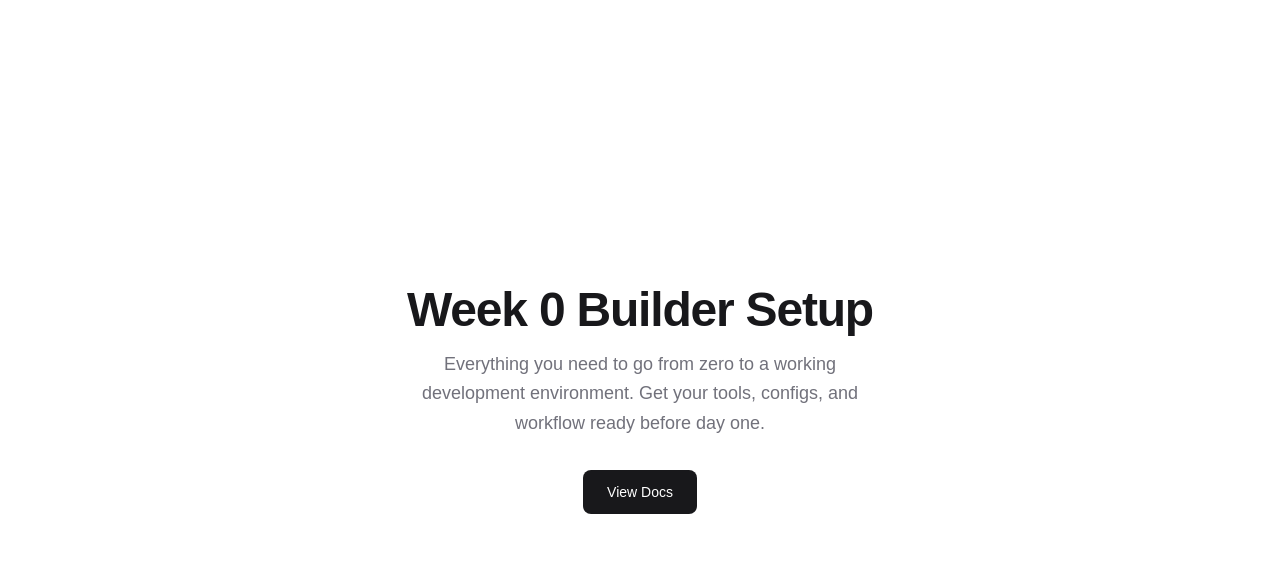
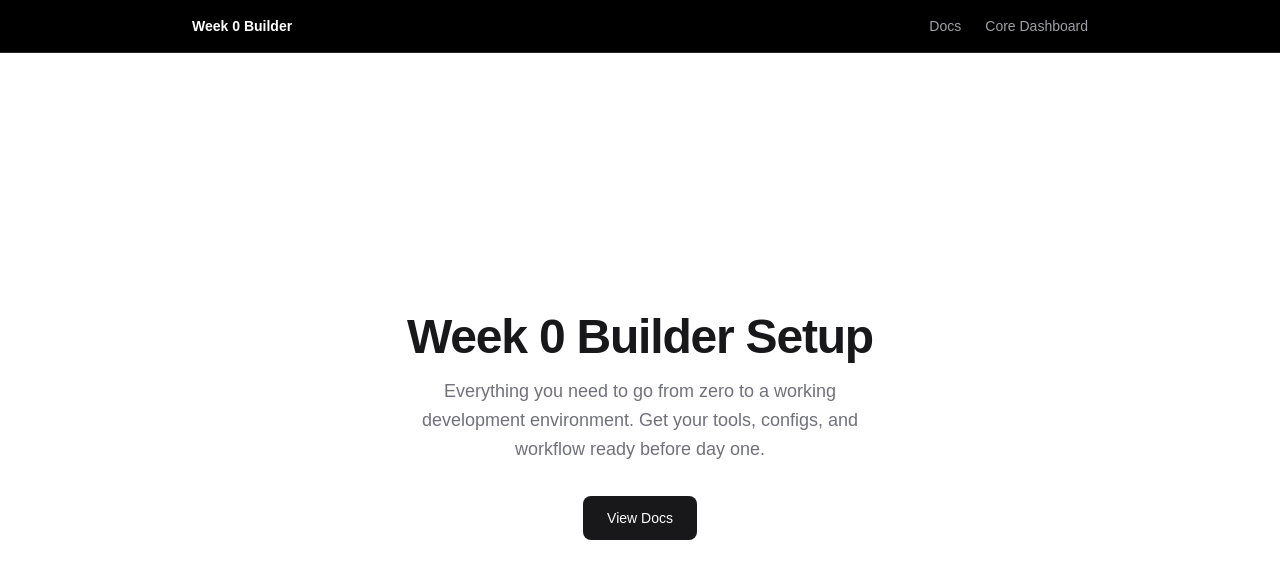
Before and after one commit to leonardogurrola59-sys/week0-builder, a Next.js app: page / in a window 1280 px wide. Shown: the top 578 px of the page. Built offline with nearby package versions, Linux system fonts and the light colour scheme.

Commit message:
Add Core Dashboard link to navigation navbar

```diff
--- /dev/null
+++ b/app/components/Navbar.tsx
@@ -0,0 +1,34 @@
+import Link from "next/link";
+
+export default function Navbar() {
+  return (
+    <nav className="border-b border-zinc-800 bg-black px-6 py-4">
+      <div className="mx-auto flex max-w-4xl items-center justify-between">
+        <Link
+          href="/"
+          className="text-sm font-semibold text-white hover:text-zinc-300 transition-colors"
+        >
+          Week 0 Builder
+        </Link>
+        <ul className="flex items-center gap-6 text-sm">
+          <li>
+            <Link
+              href="/docs"
+              className="text-zinc-400 hover:text-white transition-colors"
+            >
+              Docs
+            </Link>
+          </li>
+          <li>
+            <Link
+              href="/core"
+              className="text-zinc-400 hover:text-white transition-colors"
+            >
+              Core Dashboard
+            </Link>
+          </li>
+        </ul>
+      </div>
+    </nav>
+  );
+}
--- a/app/layout.tsx
+++ b/app/layout.tsx
@@ -1,6 +1,7 @@
 import type { Metadata } from "next";
 import { Geist, Geist_Mono } from "next/font/google";
 import "./globals.css";
+import Navbar from "./components/Navbar";
 
 const geistSans = Geist({
   variable: "--font-geist-sans",
@@ -27,7 +28,10 @@ export default function RootLayout({
       lang="en"
       className={`${geistSans.variable} ${geistMono.variable} h-full antialiased`}
     >
-      <body className="min-h-full flex flex-col">{children}</body>
+      <body className="min-h-full flex flex-col">
+        <Navbar />
+        {children}
+      </body>
     </html>
   );
 }
```
